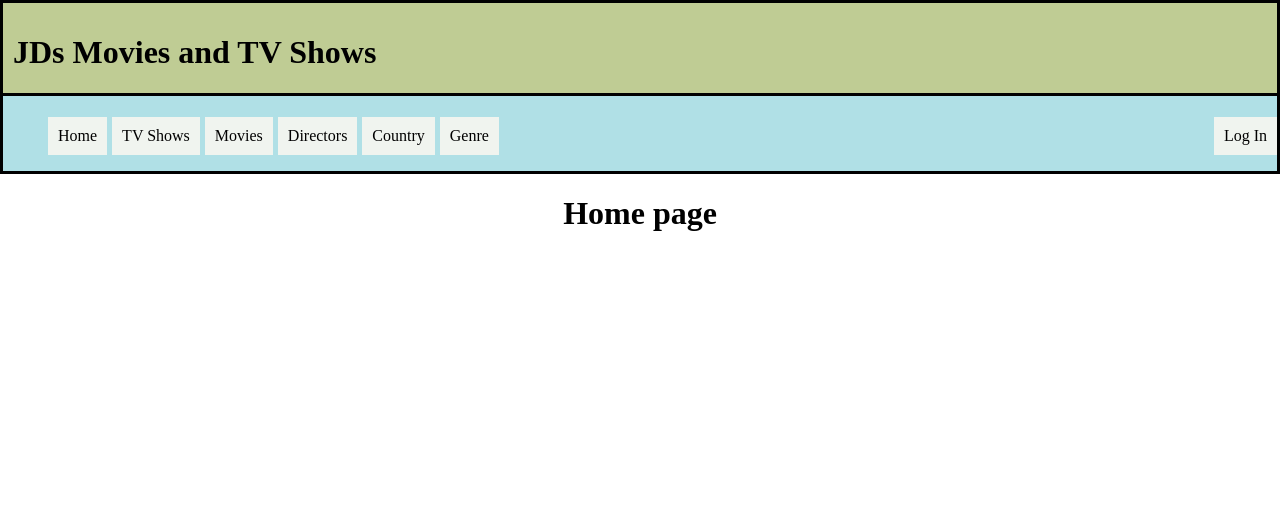
After one commit to republic223/L3-Digital-Assessment, a Flask app: template templates/Main.html in a window 1280 px wide. The commit adds this page. Shown: the top 532 px of the page. Run offline with Flask 3, Linux system fonts and the light colour scheme; the template is opened without the code that fills it, so the values that code supplies are empty.

Commit message:
basic home page creation only displaying basic infomation no data filtering

```diff
--- a/App.py
+++ b/App.py
@@ -30,9 +30,11 @@ def query_db(query, args=(), one=False):
 #Testing Home Route.
 @app.route("/")
 def Test_Route():
-    sql = '''SELECT * FROM Shows_Display; '''
+    sql = '''SELECT show_id, title, Year, Rating, Poster_image
+FROM Shows_display
+JOIN Age_rating ON Shows_display.Rating_id = Age_Rating.Rating_id; '''
     results = query_db(sql)
-    return render_template('Header.html', results=results)
+    return render_template('Main.html', results=results)
 
 # Used to run the app in debug mode this will be usful if error occur during devlopment.
 if __name__ == "__main__":
--- a/static/style.css
+++ b/static/style.css
@@ -1,6 +1,12 @@
 body{
     margin: 0;
 }
+/* Section Header adjustments go here */
+.Section_Header{
+    text-align: center;
+}
+
+
 /* All logo adjustments go here */
 .Logo{
 padding-top: 10px;
@@ -40,3 +46,17 @@ overflow: hidden;
 .Navigation li.right_nav{
     float: right;
 }
+.card{
+    display: flex;
+    justify-content: center;
+    flex-wrap: wrap;
+    margin-top: 100px;
+}
+.Movie_cards{
+    width: 325px;
+    overflow: hidden;
+}
+.Movie_cards img{
+   width: 100%;
+   height: auto;
+}
--- a/templates/Header.html
+++ b/templates/Header.html
@@ -25,5 +25,8 @@
         <li class="right_nav"><a href="/">Log In</a></li>
     </ul>
 </nav>
+<!-- Where all the pages extend from -->
+{% block start %}
+{% endblock %}
 </body>
 </html>
--- /dev/null
+++ b/templates/Main.html
@@ -0,0 +1,18 @@
+<!-- Makes Header.html show on the page -->
+{% extends 'Header.html' %}
+<!-- where this file extends from -->
+{% block start %}
+<h1 class="Section_Header">Home page</h1>
+<div class="card">
+    {% for Shows_Display in results %}
+    <a href="/">
+        <div class="Movie_cards">
+            <img src="{{ Shows_Display[4] }}", alt="{{ Shows_Display[1] }}Movie Poster.">
+            <h1>{{ Shows_Display[1] }}</h1>
+            <h3>{{ Shows_Display[3] }}</h3>
+            <h2>{{ Shows_Display[2] }}</h2>
+        </div>
+    </a>
+    {% endfor %}
+</div>
+{% endblock %}
```
Also changed, not shown: Movie_Data.db.
